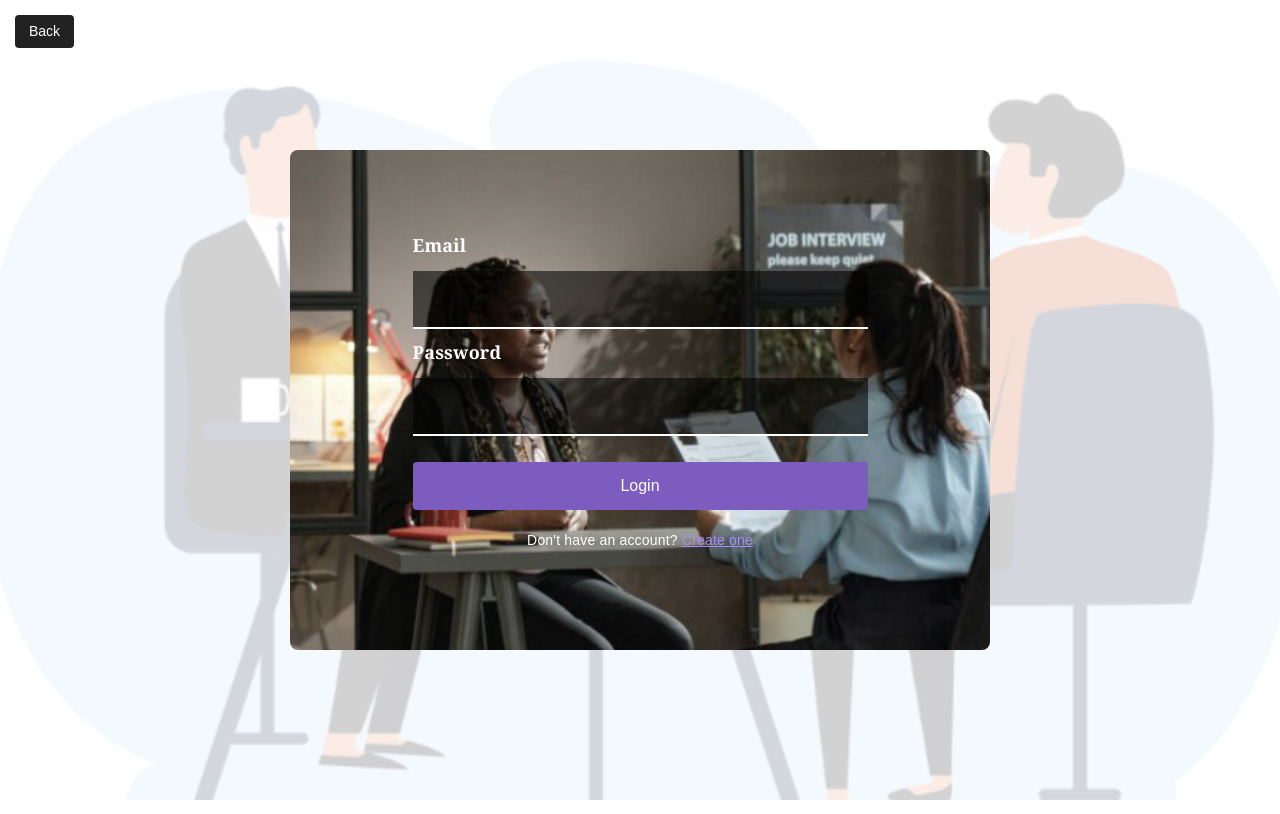
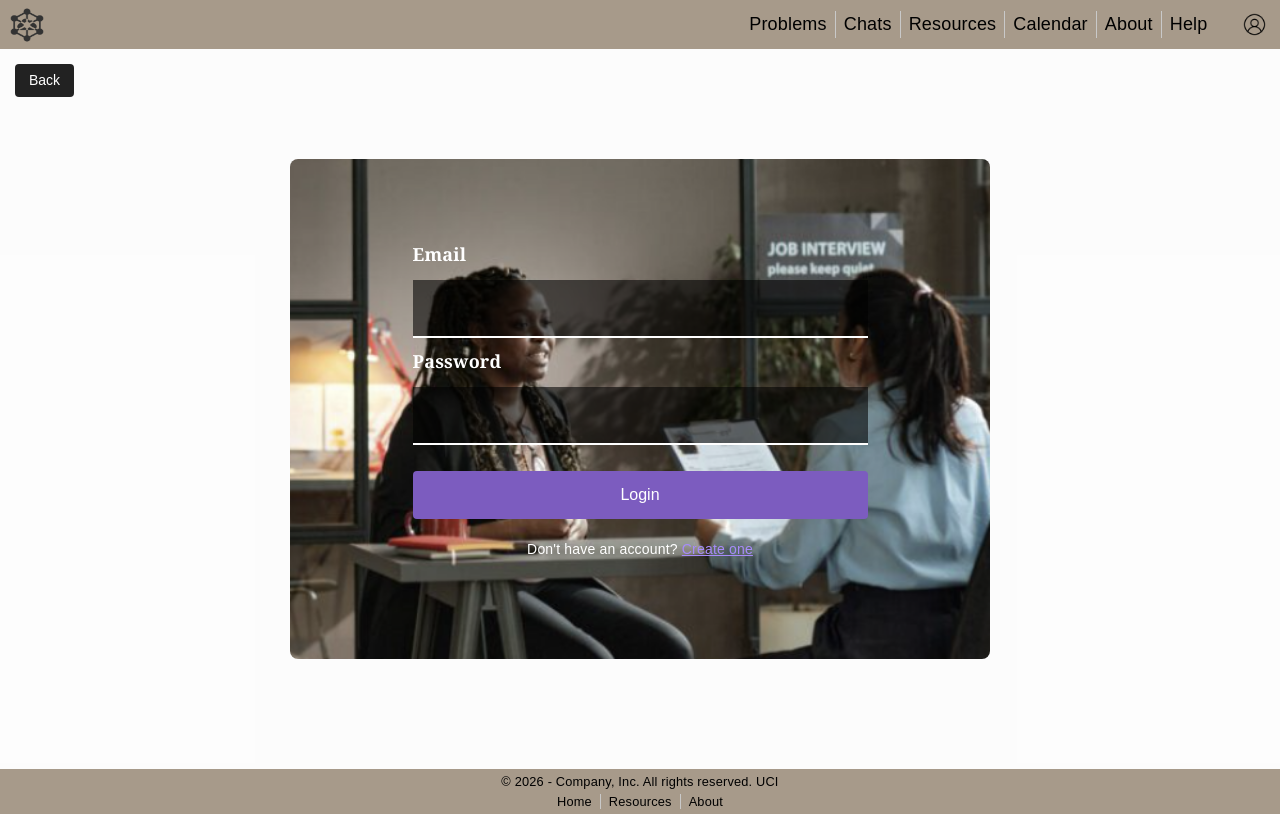
Before and after one commit to INF143Group/INF143Sp26Project, a React (Vite) app: page /login in a window 1280 px wide. Built offline with nearby package versions, Linux system fonts and the light colour scheme.

Commit message:
Added header/footer to help and login page, improved formatting on about page

```diff
--- a/Components/About.jsx
+++ b/Components/About.jsx
@@ -7,7 +7,7 @@ function About() {
             <div className={"div1"} id={"nav-bar"}>
                 <NavBar/>
             </div>
-            <div style={{flex: 1, overflowY: 'auto'}}>
+            <div style={{flex: 1, overflowY: 'auto', backgroundColor: '#f0ebe3'}}>
                 <div className="container mt-5 mb-5">
                     <h1 className="text-center mb-5">
                         About PivotStack
--- a/Components/Help.tsx
+++ b/Components/Help.tsx
@@ -2,6 +2,8 @@ import React, { useState } from "react";
 import { useNavigate } from "react-router-dom";
 import "../Styles/Login.css";
 import bgMain from "./assets/login-m.png";
+import NavBar from "./nav-bar";
+import Footer from "./footer.jsx";
 
 function Help() {
   const [problem, setProblem] = useState("");
@@ -14,9 +16,12 @@ function Help() {
   };
 
   return (
-    <div className="login-wrapper" style={{ backgroundImage: `url(${bgMain})` }}>
+    <div style={{ display: 'flex', flexDirection: 'column', overflowX: 'hidden'}}>
+      <div className={"div1"} id={"nav-bar"}>
+        <NavBar/>
+      </div>
+      <div className="login-wrapper" style={{ backgroundImage: `url(${bgMain})`}}>
         <button className="login-top-btn" onClick={() => navigate("/")}>Back</button>
-
         <div className="login-card">
           <div className="login-form">
           <textarea
@@ -26,13 +31,17 @@ function Help() {
               onChange={(e) => setProblem(e.target.value)}
               style={{ height: "150px", resize: "none", paddingTop: "10px" }}
           />
-
             <button className="login-submit-btn" onClick={handleSubmit}>
               Submit
             </button>
           </div>
         </div>
       </div>
+      <div className="div6" id="bottom-nav-bar" >
+        <Footer/>
+      </div>
+    </div>
+
   );
 }
 
--- a/Components/Login.jsx
+++ b/Components/Login.jsx
@@ -4,6 +4,8 @@ import { supabase } from './supabase.js';
 import "../Styles/Login.css";
 import bgImage from "./assets/login-bg.png";
 import bgMain from "./assets/login-m.png";
+import NavBar from "./nav-bar.jsx";
+import Footer from "./footer.jsx";
 
 function Login() {
   const [email, setEmail] = useState("");
@@ -27,8 +29,11 @@ const handleLogin = async () => {
 };
 
   return (
-    // LOGIN SECTION - Partha
-    <div className="login-wrapper" style={{ backgroundImage: `url(${bgMain})` }}>
+    <div style={{display: 'flex', flexDirection: 'column', overflowX: 'hidden'}}>
+      <div className={"div1"} id={"nav-bar"}>
+        <NavBar/>
+      </div>
+      <div className="login-wrapper">
         <button className="login-top-btn" onClick={() => navigate("/")}>Back</button>
 
         <div className="login-card" style={{ backgroundImage: `url(${bgImage})` }}>
@@ -41,7 +46,6 @@ const handleLogin = async () => {
                 onChange={(e) => setEmail(e.target.value)}
                 placeholder=""
             />
-
             <label className="login-label">Password</label>
             <input
                 type="password"
@@ -50,11 +54,9 @@ const handleLogin = async () => {
                 onChange={(e) => setPassword(e.target.value)}
                 placeholder=""
             />
-
             <button className="login-submit-btn" onClick={handleLogin}>
               Login
             </button>
-
             {/* Create account link */}
             <p className="login-create-text">
               Don't have an account?{" "}
@@ -62,10 +64,14 @@ const handleLogin = async () => {
               Create one
             </span>
             </p>
-
           </div>
         </div>
       </div>
+      <div className="div6" id="bottom-nav-bar" >
+        <Footer/>
+      </div>
+    </div>
+
   );
 }
 
--- a/Styles/Login.css
+++ b/Styles/Login.css
@@ -3,13 +3,12 @@
   background-size: cover;
   background-position: center;
   background-repeat: no-repeat;
-  min-height: 100vh;
+  height: 90vh;
   display: flex;
   flex-direction: column;
   align-items: center;
   justify-content: center;
   position: relative;
-  padding: 20px;
 }
 
 .login-wrapper::before {
```
Lines whose indentation alone changed are shown as unchanged.
